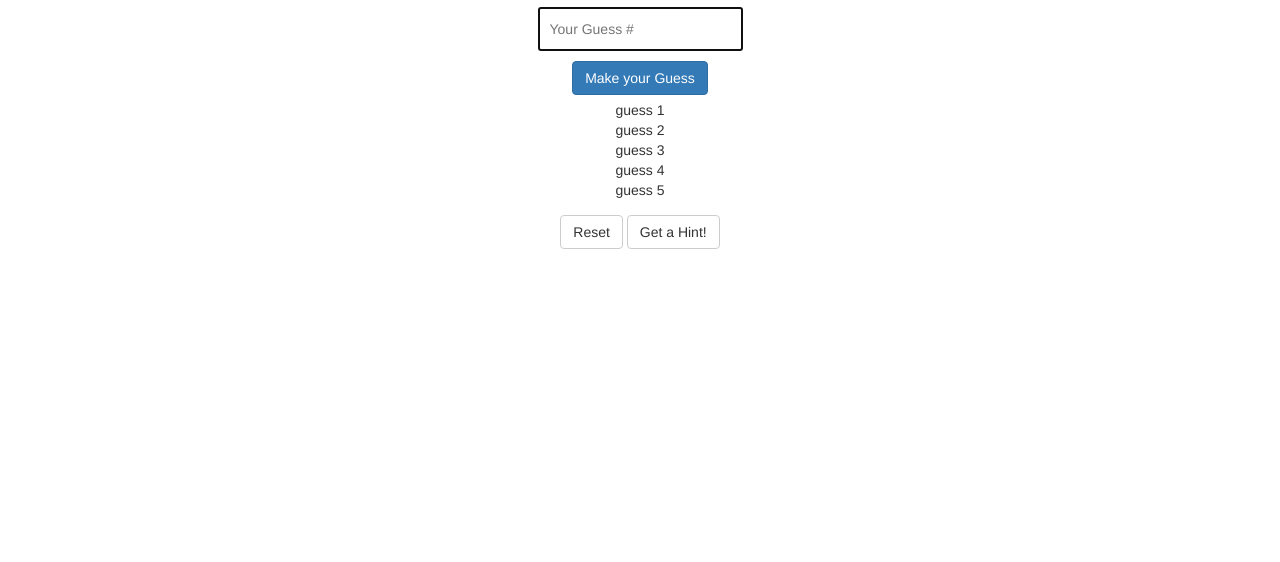
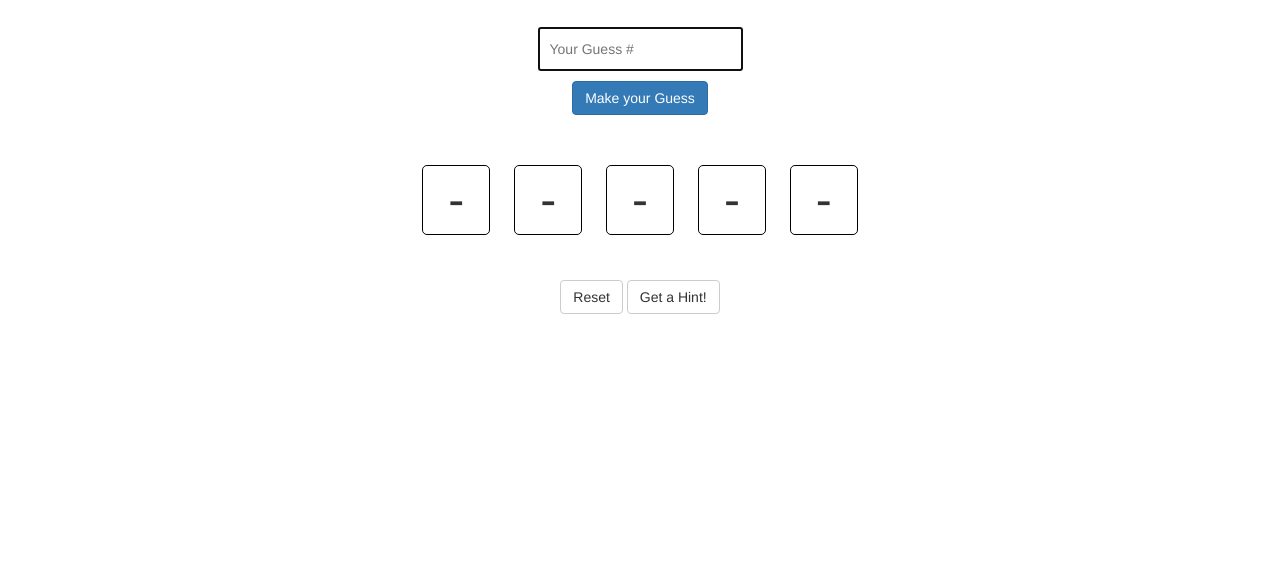
Before and after one commit to lindsayrmaher/GuessingGame, a plain HTML site: page index.html in a window 1280 px wide. Shown: the part 116-678 px from the top of the page. Drawn offline with nearby package versions, Linux system fonts and the light colour scheme.

Commit message:
add styling to guess list

```diff
--- a/index.html
+++ b/index.html
@@ -52,11 +52,11 @@
 
           <div id='guesses'>
             <ul>
-              <li class="guess">guess 1</li>
-              <li class="guess">guess 2</li>
-              <li class="guess">guess 3</li>
-              <li class="guess">guess 4</li>
-              <li class="guess">guess 5</li>
+              <li class="guess"> - </li>
+              <li class="guess"> - </li>
+              <li class="guess"> - </li>
+              <li class="guess"> - </li>
+              <li class="guess"> - </li>
             </ul>
           </div>
 
--- a/style.css
+++ b/style.css
@@ -3,8 +3,27 @@
       }
       ul {
           list-style: none;
-          padding: 5px;
+          padding: 10px;
       }
+
+      #input-parent {
+        margin: 15px;
+      }
+
+      #guesses {
+        padding: 15px;
+      }
+
+      .guess {
+        display: inline-block;
+        border: 1px #000 solid;
+        border-radius: 5px;
+        padding: 0 25px;
+        margin: 10px;
+        font-size: 48px;
+      }
+
+
       img {
           display: inline;
           width: 200px;
@@ -21,4 +40,5 @@
       #guess_input {
         padding: 10px;
         margin-bottom: 10px;
+        margin-top: 15px;
       }
```
